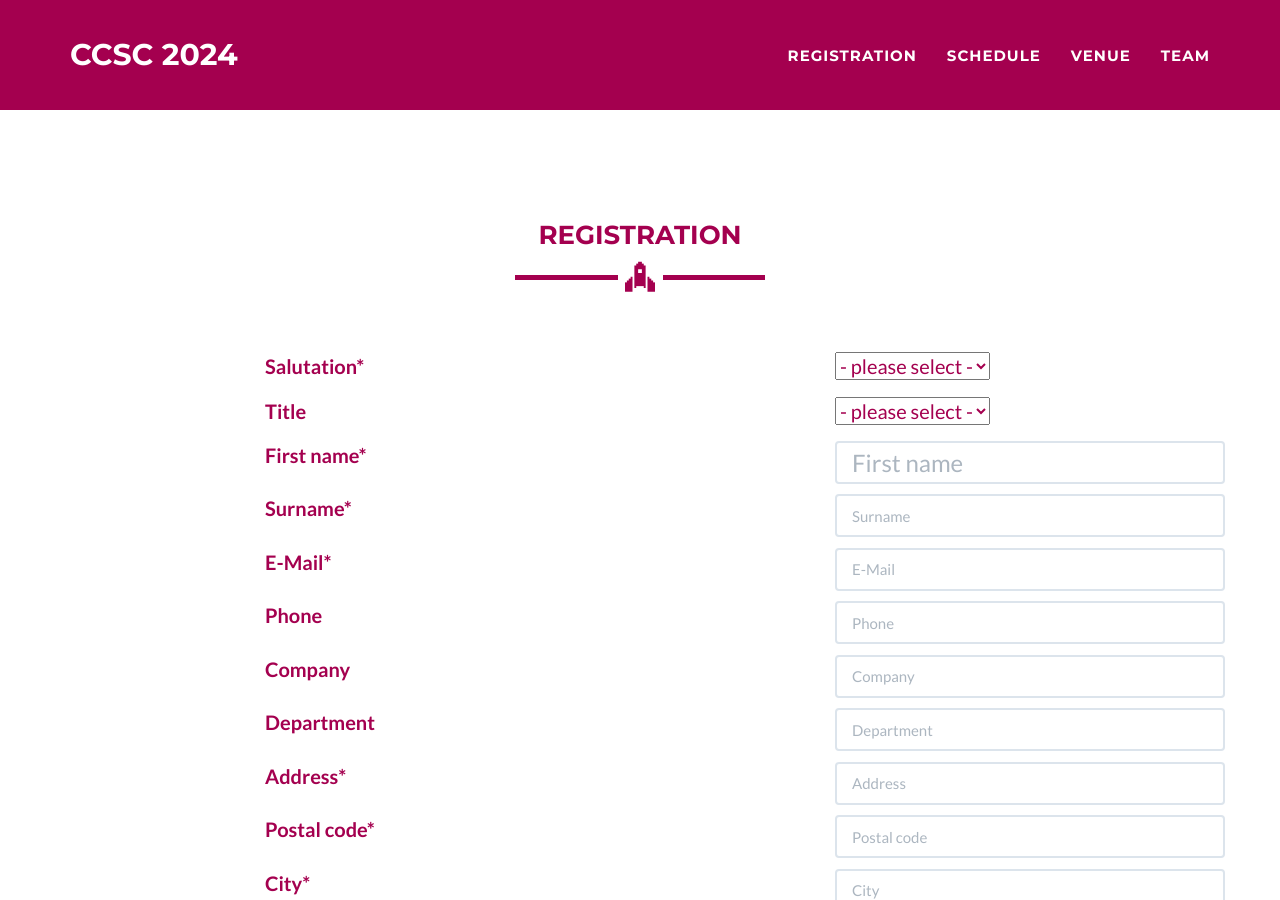
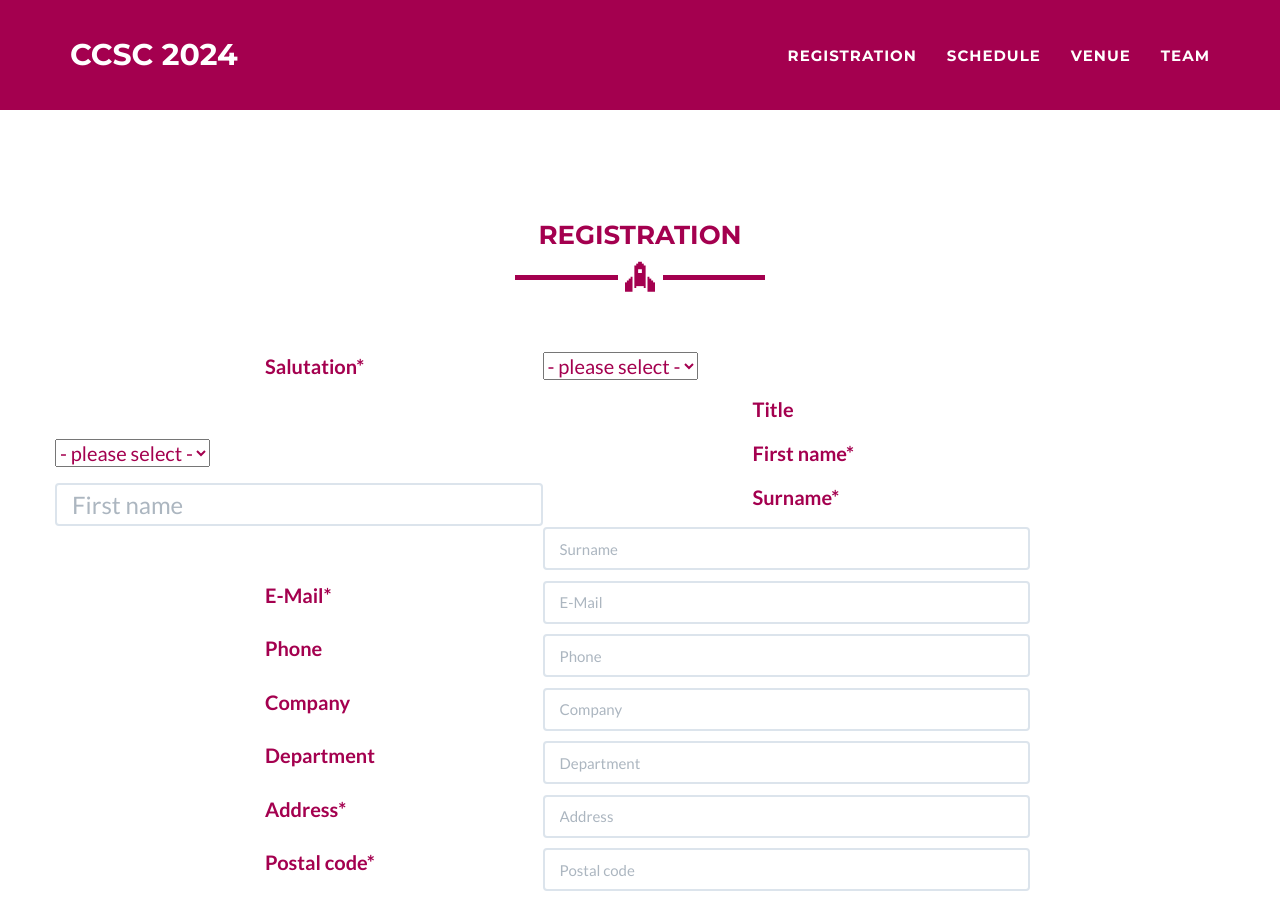
Before and after one commit to ccsc2024/ccsc2024.github.io, a Jekyll site: the page built from registration.html, in a window 1280 px wide and 900 px high. Built offline with Jekyll 4.4.1, drawn with Linux system fonts in a browser that asks for light colours.

Commit message:
Update registration.html

```diff
--- a/registration.html
+++ b/registration.html
@@ -14,10 +14,10 @@ layout: page
     <div class="row">
       <form action="https://formspree.io/f/myyqkndv" method="POST" name="sentMessage" id="contactForm" novalidate>
       <!-- Salutation -->
-      <div class="col-lg-6 col-lg-offset-2">
+      <div class="col-lg-3 col-lg-offset-2">
           <p><label>Salutation*</label></p>
       </div>
-      <div class="col-lg-4">
+      <div class="col-lg-5">
         <div class="row control-group">
           <p><select name="salutation" required>
             <option value="select">- please select -</option>
@@ -29,10 +29,10 @@ layout: page
       </div>
       <br><br>
       <!-- Title -->
-      <div class="col-lg-6 col-lg-offset-2">
+      <div class="col-lg-3 col-lg-offset-2">
           <p><label>Title</label></p>
       </div>
-      <div class="col-lg-4">
+      <div class="col-lg-5">
         <div class="row control-group">
           <p><select name="title" >
             <option value="select">- please select -</option>
@@ -45,91 +45,91 @@ layout: page
       </div>
       <br><br>
       <!-- First Name -->
-      <div class="col-lg-6 col-lg-offset-2">
+      <div class="col-lg-3 col-lg-offset-2">
         <p><label for="name">First name*</label></p>
       </div>
-      <div class="col-lg-4">
+      <div class="col-lg-5">
         <div class="row control-group">
           <p><input type="text" name="name" class="form-control" required="" placeholder="First name" id="txtForm"/></p>
         </div>
       </div>
       <!-- Surname -->
-      <div class="col-lg-6 col-lg-offset-2">
+      <div class="col-lg-3 col-lg-offset-2">
         <p><label for="name">Surname*</label></p>
       </div>
-      <div class="col-lg-4">
+      <div class="col-lg-5">
         <div class="row control-group">
           <p><input type="text" name="name" class="form-control" required="" placeholder="Surname"/></p>
         </div>
       </div>
       <!-- Mail -->
-      <div class="col-lg-6 col-lg-offset-2">
+      <div class="col-lg-3 col-lg-offset-2">
         <p><label>E-Mail*</label></p>
       </div>
-      <div class="col-lg-4">
+      <div class="col-lg-5">
         <div class="row control-group">
           <p><input type="email" name="_replyto" class="form-control" placeholder="E-Mail" id="email" required="" /></p>
         </div>
       </div>
       <!-- Phone -->
-      <div class="col-lg-6 col-lg-offset-2">
+      <div class="col-lg-3 col-lg-offset-2">
         <p><label>Phone</label></p>
       </div>
-      <div class="col-lg-4">
+      <div class="col-lg-5">
         <div class="row control-group">
           <p><input name="phone" type="phone number" class="form-control" placeholder="Phone"/></p>
         </div>
       </div>
       <!-- Company -->
-      <div class="col-lg-6 col-lg-offset-2">
+      <div class="col-lg-3 col-lg-offset-2">
         <p><label>Company</label></p>
       </div>
-      <div class="col-lg-4">
+      <div class="col-lg-5">
         <div class="row control-group">
           <p><input type="company" name="company" class="form-control" required="" placeholder="Company"/></p>
         </div>
       </div>
       <!-- Department -->
-      <div class="col-lg-6 col-lg-offset-2">
+      <div class="col-lg-3 col-lg-offset-2">
         <p><label>Department</label></p>
       </div>
-      <div class="col-lg-4">
+      <div class="col-lg-5">
         <div class="row control-group">
           <p><input type="text" name="department" class="form-control" required="" placeholder="Department"/></p>
         </div>
       </div>
       <!-- address -->
-      <div class="col-lg-6 col-lg-offset-2">
+      <div class="col-lg-3 col-lg-offset-2">
         <p><label>Address*</label></p>
       </div>
-      <div class="col-lg-4">
+      <div class="col-lg-5">
         <div class="row control-group">
           <p><input type="text" name="address" class="form-control" required="" placeholder="Address"/></p>
         </div>
       </div>
       <!-- postal code -->
-      <div class="col-lg-6 col-lg-offset-2">
+      <div class="col-lg-3 col-lg-offset-2">
         <p><label>Postal code*</label></p>
       </div>
-      <div class="col-lg-4">
+      <div class="col-lg-5">
         <div class="row control-group">
           <p><input type="text" name="zip" class="form-control" required="" placeholder="Postal code"/></p>
         </div>
       </div>
       <!-- city -->
-      <div class="col-lg-6 col-lg-offset-2">
+      <div class="col-lg-3 col-lg-offset-2">
         <p><label>City*</label></p>
       </div>
-      <div class="col-lg-4">
+      <div class="col-lg-5">
         <div class="row control-group">
           <p><input type="text" name="city" class="form-control" required="" placeholder="City"/></p>
         </div>
       </div>
       <!-- Country -->
-      <div class="col-lg-6 col-lg-offset-2">
+      <div class="col-lg-3 col-lg-offset-2">
         <p><label>Country</label></p>
       </div>
-      <div class="col-lg-4">
+      <div class="col-lg-5">
         <div class="row control-group">
           <p><select name="country" required>
           <option value="select">- please select -</option>
```
